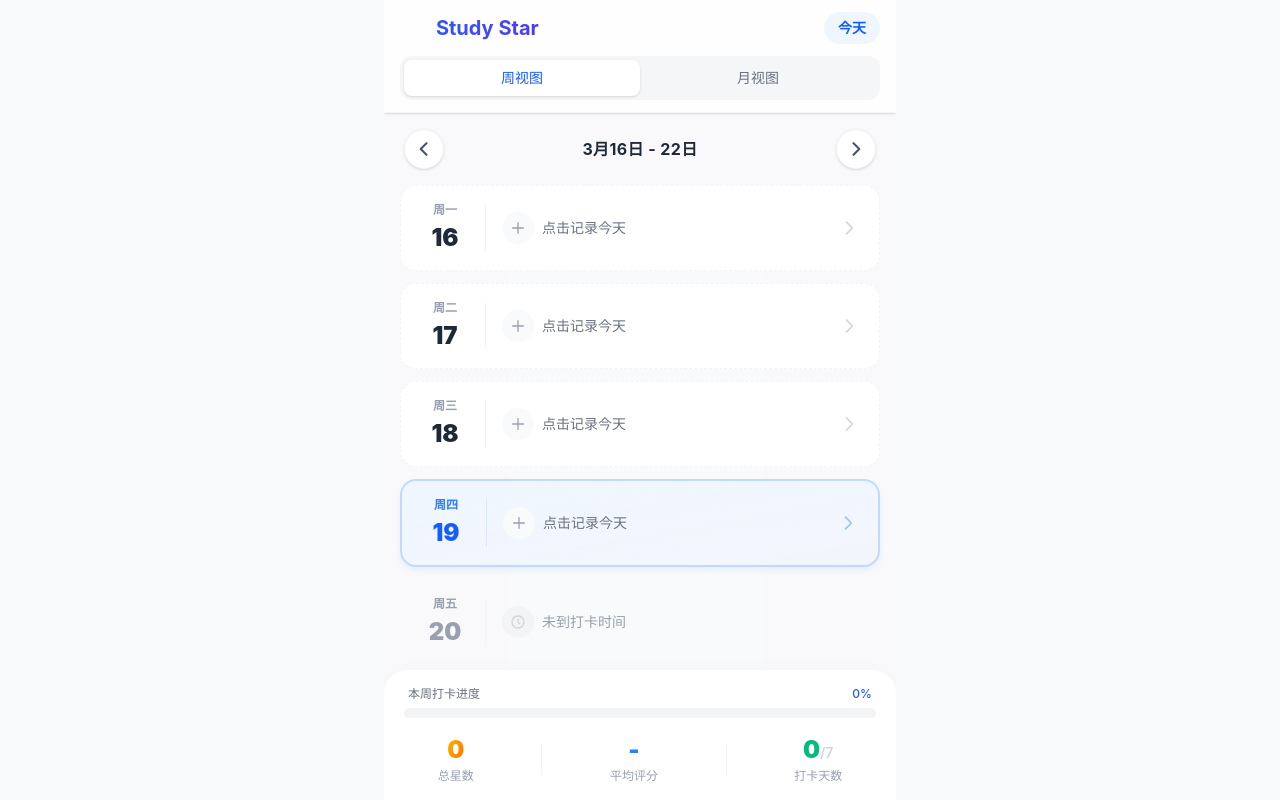
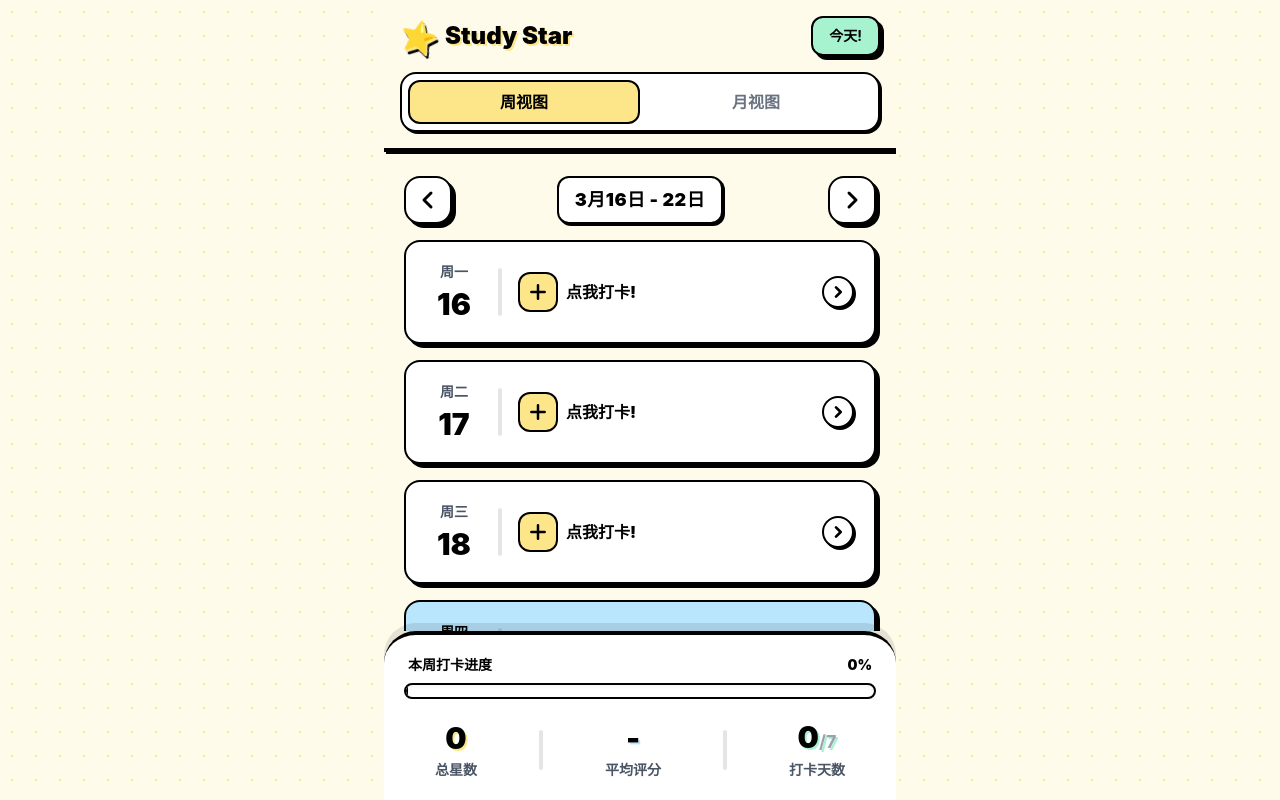
Before and after one commit to okaysugar/study-star, a React app: page / in a window 1280 px wide. Built offline with nearby package versions, Linux system fonts and the light colour scheme; the HTML template or start-up script is replaced by a standard one.

Commit message:
Enhance UI with cartoon style theme and improved animations across components

```diff
--- a/src/App.css
+++ b/src/App.css
@@ -1,4 +1,36 @@
 @import "tailwindcss";
+
+@theme {
+  --font-family-sans: 'Nunito', 'Comic Sans MS', 'Chalkboard SE', sans-serif;
+
+  /* 卡通风格的粗阴影 */
+  --shadow-cartoon: 4px 4px 0px 0px rgba(0, 0, 0, 1);
+  --shadow-cartoon-sm: 2px 2px 0px 0px rgba(0, 0, 0, 1);
+  --shadow-cartoon-hover: 2px 2px 0px 0px rgba(0, 0, 0, 1);
+  --shadow-cartoon-active: 0px 0px 0px 0px rgba(0, 0, 0, 1);
+}
+
+@layer base {
+  body {
+    @apply bg-[#FFFBEB] text-gray-900 font-sans;
+    background-image: radial-gradient(#FDE68A 1.5px, transparent 1.5px);
+    background-size: 24px 24px;
+  }
+}
+
+@layer utilities {
+  .border-cartoon {
+    @apply border-2 border-black;
+  }
+
+  .btn-cartoon {
+    @apply border-2 border-black shadow-cartoon transition-all duration-150 active:shadow-cartoon-active active:translate-y-[4px] active:translate-x-[4px];
+  }
+
+  .card-cartoon {
+    @apply border-2 border-black shadow-cartoon bg-white rounded-2xl;
+  }
+}
 
 /* 安全区域适配 */
 @utility pt-safe-top {
@@ -19,12 +51,6 @@ html, body, #root {
   -moz-osx-font-smoothing: grayscale;
 }
 
-body {
-  font-family: -apple-system, BlinkMacSystemFont, 'Segoe UI', Roboto, 'Helvetica Neue', Arial,
-    'Noto Sans', sans-serif;
-  background-color: #f9fafb;
-}
-
 /* 滚动条美化 */
 ::-webkit-scrollbar {
   width: 0;
--- a/src/App.tsx
+++ b/src/App.tsx
@@ -38,19 +38,20 @@ export default function App() {
   const existingRecord = modalDate ? getRecord(modalDate) : undefined;
 
   return (
-    <div className="flex flex-col h-screen max-w-lg mx-auto bg-gray-50/50 relative overflow-hidden">
-      {/* Header - Glassmorphism */}
-      <header className="sticky top-0 z-40 bg-white/80 backdrop-blur-md border-b border-gray-100/80 px-4 pt-safe-top shadow-sm">
-        <div className="flex items-center justify-between py-3">
+    <div className="flex flex-col h-screen max-w-lg mx-auto bg-[#FFFBEB] relative overflow-hidden font-sans">
+      {/* Header - Cartoon Style */}
+      <header className="sticky top-0 z-40 bg-[#FFFBEB] border-b-4 border-black px-4 pt-safe-top shadow-cartoon-sm mb-2">
+        <div className="flex items-center justify-between py-4">
           <motion.h1
             initial={{ opacity: 0, y: -10 }}
             animate={{ opacity: 1, y: 0 }}
-            className="text-xl font-bold bg-gradient-to-r from-blue-600 to-indigo-600 bg-clip-text text-transparent flex items-center gap-1.5"
+            className="text-2xl font-black text-black flex items-center gap-2"
+            style={{ textShadow: '2px 2px 0px #FDE68A' }}
           >
             <motion.span
               animate={{ rotate: [0, 15, -15, 0] }}
               transition={{ repeat: Infinity, duration: 2, repeatDelay: 3 }}
-              className="text-2xl"
+              className="text-3xl drop-shadow-[2px_2px_0px_rgba(0,0,0,1)]"
             >
               ⭐
             </motion.span>
@@ -59,28 +60,28 @@ export default function App() {
           <motion.button
             whileTap={{ scale: 0.95 }}
             onClick={handleToday}
-            className="text-sm text-blue-600 font-semibold px-3.5 py-1.5 rounded-full bg-blue-50 hover:bg-blue-100 active:bg-blue-200 transition-colors"
+            className="text-sm font-bold px-4 py-2 bg-[#A7F3D0] text-black border-2 border-black rounded-xl shadow-cartoon transition-all active:shadow-cartoon-active active:translate-y-[4px] active:translate-x-[4px]"
           >
-            今天
+            今天!
           </motion.button>
         </div>
 
         {/* 视图切换 Tab */}
-        <div className="flex bg-gray-100/80 rounded-xl p-1 mb-3 relative">
+        <div className="flex bg-white border-2 border-black rounded-2xl p-1.5 mb-4 shadow-cartoon-sm relative">
           {['week', 'month'].map((mode) => {
             const isSelected = viewMode === mode;
             return (
               <button
                 key={mode}
                 onClick={() => setViewMode(mode as ViewMode)}
-                className={`flex-1 py-2 text-sm font-medium rounded-lg relative z-10 transition-colors duration-200 ${
-                  isSelected ? 'text-blue-600' : 'text-gray-500 hover:text-gray-700'
+                className={`flex-1 py-2.5 text-base font-bold rounded-xl relative z-10 transition-colors duration-200 ${
+                  isSelected ? 'text-black' : 'text-gray-500 hover:text-black'
                 }`}
               >
                 {isSelected && (
                   <motion.div
                     layoutId="tab-indicator"
-                    className="absolute inset-0 bg-white rounded-lg shadow-sm"
+                    className="absolute inset-0 bg-[#FDE68A] border-2 border-black rounded-xl"
                     initial={false}
                     transition={{ type: 'spring', stiffness: 500, damping: 30 }}
                   />
--- a/src/components/StatsBar.tsx
+++ b/src/components/StatsBar.tsx
@@ -12,16 +12,16 @@ export function StatsBar({ totalStars, recordCount, totalDays, label }: StatsBar
   const progress = recordCount > 0 ? (recordCount / totalDays) * 100 : 0;
 
   return (
-    <div className="bg-white px-5 py-4 rounded-t-3xl shadow-[0_-4px_20px_-10px_rgba(0,0,0,0.05)] border-t border-gray-100/50 relative z-10">
+    <div className="bg-white px-5 py-5 rounded-t-[2rem] border-t-4 border-black shadow-[0_-8px_0px_0px_rgba(0,0,0,0.1)] relative z-10">
       {/* 进度条 */}
-      <div className="mb-4">
-        <div className="flex justify-between text-xs font-medium text-gray-500 mb-1.5 px-1">
+      <div className="mb-5">
+        <div className="flex justify-between text-sm font-black text-black mb-2 px-1">
           <span>{label}打卡进度</span>
-          <span className="text-blue-600">{Math.round(progress)}%</span>
+          <span className="text-black">{Math.round(progress)}%</span>
         </div>
-        <div className="h-2.5 w-full bg-gray-100 rounded-full overflow-hidden">
+        <div className="h-4 w-full bg-white border-2 border-black rounded-full overflow-hidden shadow-inner">
           <motion.div
-            className="h-full bg-gradient-to-r from-blue-400 to-indigo-500 rounded-full"
+            className="h-full bg-[#A7F3D0] border-r-2 border-black"
             initial={{ width: 0 }}
             animate={{ width: `${progress}%` }}
             transition={{ type: 'spring', stiffness: 50, damping: 15, delay: 0.2 }}
@@ -36,39 +36,42 @@ export function StatsBar({ totalStars, recordCount, totalDays, label }: StatsBar
             key={totalStars}
             initial={{ scale: 0.8, opacity: 0 }}
             animate={{ scale: 1, opacity: 1 }}
-            className="text-2xl font-black bg-gradient-to-br from-amber-400 to-orange-500 bg-clip-text text-transparent"
+            className="text-3xl font-black text-black"
+            style={{ textShadow: '2px 2px 0px #FDE68A' }}
           >
             {totalStars}
           </motion.span>
-          <span className="text-xs font-medium text-gray-400 mt-0.5">总星数</span>
+          <span className="text-sm font-bold text-gray-600 mt-1">总星数</span>
         </div>
 
-        <div className="w-px h-8 bg-gray-100" />
+        <div className="w-1 h-10 bg-black/10 rounded-full" />
 
         <div className="flex flex-col items-center">
           <motion.span
             key={avgStars}
             initial={{ scale: 0.8, opacity: 0 }}
             animate={{ scale: 1, opacity: 1 }}
-            className="text-2xl font-black text-blue-500"
+            className="text-3xl font-black text-black"
+            style={{ textShadow: '2px 2px 0px #BAE6FD' }}
           >
             {avgStars}
           </motion.span>
-          <span className="text-xs font-medium text-gray-400 mt-0.5">平均评分</span>
+          <span className="text-sm font-bold text-gray-600 mt-1">平均评分</span>
         </div>
 
-        <div className="w-px h-8 bg-gray-100" />
+        <div className="w-1 h-10 bg-black/10 rounded-full" />
 
         <div className="flex flex-col items-center">
           <motion.span
             key={recordCount}
             initial={{ scale: 0.8, opacity: 0 }}
             animate={{ scale: 1, opacity: 1 }}
-            className="text-2xl font-black text-emerald-500"
+            className="text-3xl font-black text-black"
+            style={{ textShadow: '2px 2px 0px #A7F3D0' }}
           >
-            {recordCount}<span className="text-sm font-semibold text-gray-300">/{totalDays}</span>
+            {recordCount}<span className="text-lg font-bold text-gray-400">/{totalDays}</span>
           </motion.span>
-          <span className="text-xs font-medium text-gray-400 mt-0.5">打卡天数</span>
+          <span className="text-sm font-bold text-gray-600 mt-1">打卡天数</span>
         </div>
       </div>
     </div>
--- a/src/components/WeekView.tsx
+++ b/src/components/WeekView.tsx
@@ -48,22 +48,22 @@ export function WeekView({
         <motion.button
           whileTap={{ scale: 0.9 }}
           onClick={() => onNavigate(-1)}
-          className="w-10 h-10 flex items-center justify-center rounded-full bg-white shadow-sm border border-gray-100 text-gray-600 hover:bg-gray-50 transition-colors"
+          className="w-12 h-12 flex items-center justify-center rounded-2xl bg-white border-2 border-black shadow-cartoon active:shadow-cartoon-active active:translate-y-[4px] active:translate-x-[4px] transition-all"
         >
-          <svg className="w-5 h-5" fill="none" viewBox="0 0 24 24" stroke="currentColor">
-            <path strokeLinecap="round" strokeLinejoin="round" strokeWidth={2.5} d="M15 19l-7-7 7-7" />
+          <svg className="w-6 h-6 text-black" fill="none" viewBox="0 0 24 24" stroke="currentColor">
+            <path strokeLinecap="round" strokeLinejoin="round" strokeWidth={3} d="M15 19l-7-7 7-7" />
           </svg>
         </motion.button>
-        <span className="text-base font-bold text-gray-800 tracking-wide">
+        <span className="text-lg font-black text-black tracking-wide bg-white px-4 py-2 rounded-xl border-2 border-black shadow-cartoon-sm">
           {formatWeekRange(currentDate)}
         </span>
         <motion.button
           whileTap={{ scale: 0.9 }}
           onClick={() => onNavigate(1)}
-          className="w-10 h-10 flex items-center justify-center rounded-full bg-white shadow-sm border border-gray-100 text-gray-600 hover:bg-gray-50 transition-colors"
+          className="w-12 h-12 flex items-center justify-center rounded-2xl bg-white border-2 border-black shadow-cartoon active:shadow-cartoon-active active:translate-y-[4px] active:translate-x-[4px] transition-all"
         >
-          <svg className="w-5 h-5" fill="none" viewBox="0 0 24 24" stroke="currentColor">
-            <path strokeLinecap="round" strokeLinejoin="round" strokeWidth={2.5} d="M9 5l7 7-7 7" />
+          <svg className="w-6 h-6 text-black" fill="none" viewBox="0 0 24 24" stroke="currentColor">
+            <path strokeLinecap="round" strokeLinejoin="round" strokeWidth={3} d="M9 5l7 7-7 7" />
           </svg>
         </motion.button>
       </div>
@@ -73,7 +73,7 @@ export function WeekView({
         variants={container}
         initial="hidden"
         animate="show"
-        className="flex-1 overflow-y-auto px-4 space-y-3 pb-6 scroll-smooth"
+        className="flex-1 overflow-y-auto px-5 space-y-4 pb-6 scroll-smooth"
       >
         {days.map((day) => {
           const dateStr = formatDate(day);
@@ -87,60 +87,61 @@ export function WeekView({
               key={dateStr}
               onClick={() => !future && onDateSelect(dateStr)}
               disabled={future}
-              whileTap={!future ? { scale: 0.98 } : undefined}
-              className={`w-full flex items-center gap-4 px-5 py-4 rounded-2xl transition-all duration-200 text-left ${
+              whileTap={!future ? { scale: 0.98, y: 4, x: 4 } : undefined}
+              className={`w-full flex items-center gap-4 px-5 py-5 rounded-2xl transition-all duration-150 text-left border-2 border-black ${
                 today
-                  ? 'bg-gradient-to-br from-blue-50 to-indigo-50/50 border-2 border-blue-200 shadow-md shadow-blue-100/50'
+                  ? 'bg-[#BAE6FD] shadow-cartoon'
                   : record
-                    ? 'bg-white border border-gray-100 shadow-sm hover:shadow-md hover:border-gray-200'
+                    ? 'bg-white shadow-cartoon'
                     : future
-                      ? 'bg-gray-50/50 border border-transparent opacity-60'
-                      : 'bg-white border border-gray-100 border-dashed hover:border-solid hover:border-gray-200'
-              }`}
+                      ? 'bg-gray-100 opacity-60 border-dashed'
+                      : 'bg-white shadow-cartoon hover:bg-[#FEF3C7]'
+              } ${!future && 'active:shadow-cartoon-active'}`}
             >
               {/* 日期 */}
-              <div className="flex flex-col items-center min-w-[3rem]">
-                <span className={`text-xs font-semibold mb-1 ${today ? 'text-blue-500' : 'text-gray-400'}`}>
+              <div className="flex flex-col items-center min-w-[3.5rem]">
+                <span className={`text-sm font-black mb-1 ${today ? 'text-black' : 'text-gray-600'}`}>
                   周{getWeekdayName(day)}
                 </span>
                 <span
-                  className={`text-2xl font-black ${
-                    today ? 'text-blue-600' : future ? 'text-gray-400' : 'text-gray-800'
+                  className={`text-3xl font-black ${
+                    today ? 'text-black' : future ? 'text-gray-400' : 'text-black'
                   }`}
+                  style={today ? { textShadow: '2px 2px 0px white' } : {}}
                 >
                   {day.getDate()}
                 </span>
               </div>
 
               {/* 分割线 */}
-              <div className={`w-px h-12 rounded-full ${today ? 'bg-blue-200/50' : 'bg-gray-100'}`} />
+              <div className="w-1 h-12 rounded-full bg-black/10" />
 
               {/* 星星和备注 */}
               <div className="flex-1 flex flex-col justify-center min-w-0">
                 {record ? (
                   <>
-                    <div className="mb-1">
+                    <div className="mb-1.5">
                       <StarRating value={record.stars} readonly size="sm" />
                     </div>
                     {record.note && (
-                      <p className="text-sm text-gray-500 truncate w-full font-medium">
+                      <p className="text-sm text-black truncate w-full font-bold bg-white/50 px-2 py-1 rounded-lg border-2 border-black/10 inline-block">
                         {record.note}
                       </p>
                     )}
                   </>
                 ) : (
                   <div className="flex items-center gap-2">
-                    <div className={`w-8 h-8 rounded-full flex items-center justify-center ${future ? 'bg-gray-100' : 'bg-gray-50'}`}>
-                      <svg className={`w-4 h-4 ${future ? 'text-gray-300' : 'text-gray-400'}`} fill="none" viewBox="0 0 24 24" stroke="currentColor">
+                    <div className={`w-10 h-10 rounded-xl flex items-center justify-center border-2 ${future ? 'border-gray-300 bg-gray-200' : 'border-black bg-[#FDE68A]'}`}>
+                      <svg className={`w-5 h-5 ${future ? 'text-gray-400' : 'text-black'}`} fill="none" viewBox="0 0 24 24" stroke="currentColor">
                         {future ? (
-                          <path strokeLinecap="round" strokeLinejoin="round" strokeWidth={2} d="M12 8v4l3 3m6-3a9 9 0 11-18 0 9 9 0 0118 0z" />
+                          <path strokeLinecap="round" strokeLinejoin="round" strokeWidth={3} d="M12 8v4l3 3m6-3a9 9 0 11-18 0 9 9 0 0118 0z" />
                         ) : (
-                          <path strokeLinecap="round" strokeLinejoin="round" strokeWidth={2} d="M12 4v16m8-8H4" />
+                          <path strokeLinecap="round" strokeLinejoin="round" strokeWidth={3} d="M12 4v16m8-8H4" />
                         )}
                       </svg>
                     </div>
-                    <span className={`text-sm font-medium ${future ? 'text-gray-400' : 'text-gray-500'}`}>
-                      {future ? '未到打卡时间' : '点击记录今天'}
+                    <span className={`text-base font-black ${future ? 'text-gray-400' : 'text-black'}`}>
+                      {future ? '还没到哦~' : '点我打卡!'}
                     </span>
                   </div>
                 )}
@@ -148,9 +149,11 @@ export function WeekView({
 
               {/* 箭头 */}
               {!future && (
-                <svg className={`w-5 h-5 ${today ? 'text-blue-300' : 'text-gray-300'}`} fill="none" viewBox="0 0 24 24" stroke="currentColor">
-                  <path strokeLinecap="round" strokeLinejoin="round" strokeWidth={2} d="M9 5l7 7-7 7" />
-                </svg>
+                <div className="w-8 h-8 rounded-full bg-white border-2 border-black flex items-center justify-center shadow-cartoon-sm">
+                  <svg className="w-4 h-4 text-black" fill="none" viewBox="0 0 24 24" stroke="currentColor">
+                    <path strokeLinecap="round" strokeLinejoin="round" strokeWidth={4} d="M9 5l7 7-7 7" />
+                  </svg>
+                </div>
               )}
             </motion.button>
           );
```
Also changed, not shown: src/components/MonthView.tsx (+22 -21 lines), src/components/RecordModal.tsx (+18 -17 lines), src/components/StarRating.tsx (+6 -10 lines).
